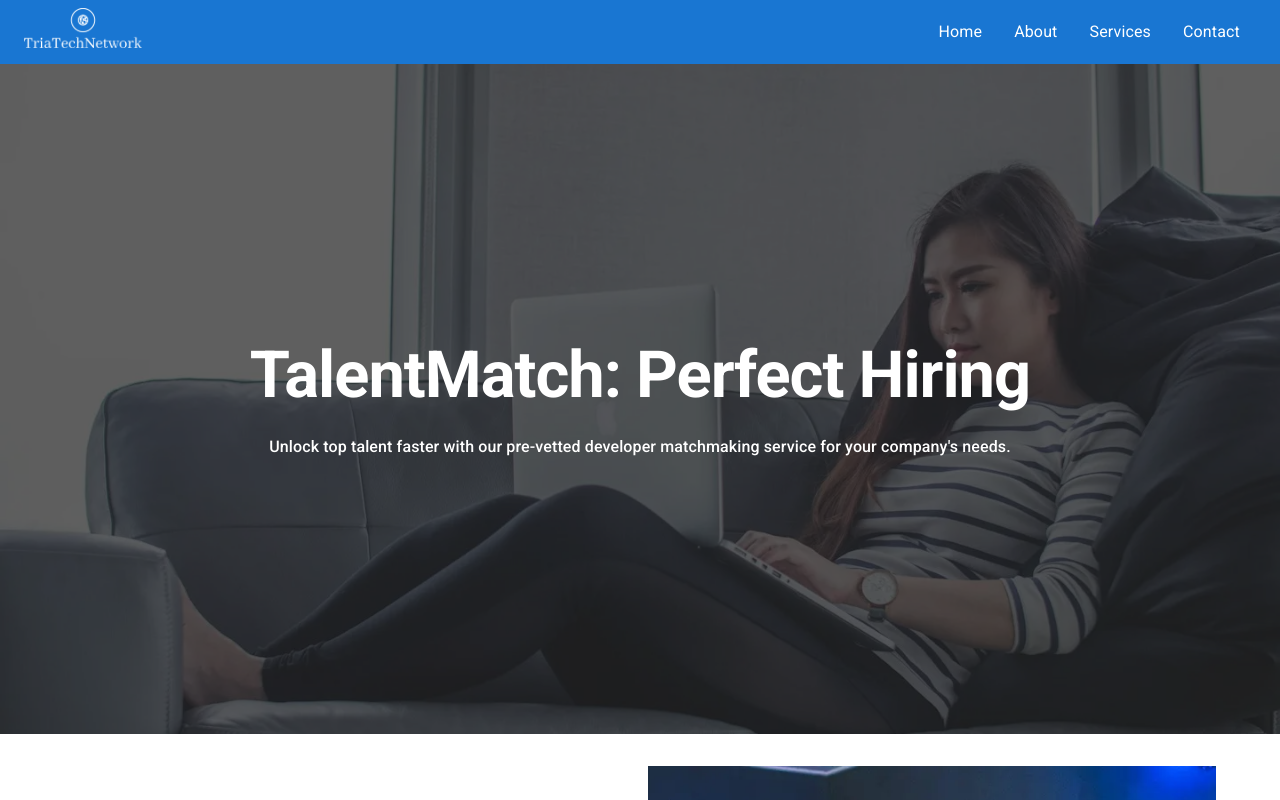
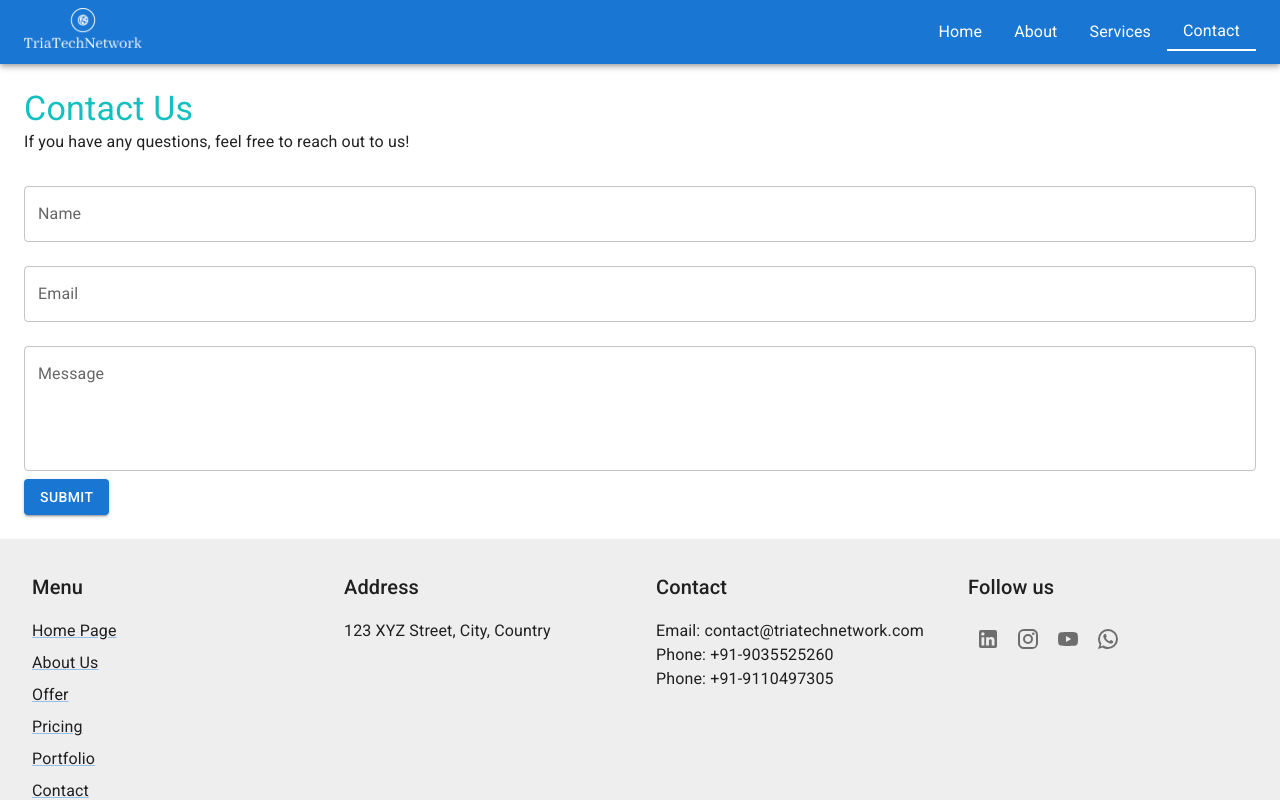
Before and after one commit to abskr82/tria-tech-network, a React (Vite) app: page /contact in a window 1280 px wide. Shown: the top 800 px of the page. Built offline with nearby package versions, Linux system fonts and the light colour scheme.

Commit message:
adding routes

```diff
--- a/package.json
+++ b/package.json
@@ -17,7 +17,8 @@
     "react": "^18.2.0",
     "react-countup": "^6.5.3",
     "react-dom": "^18.2.0",
-    "react-intersection-observer": "^9.10.3"
+    "react-intersection-observer": "^9.10.3",
+    "react-router-dom": "^6.24.1"
   },
   "devDependencies": {
     "@types/react": "^18.2.66",
--- a/src/App.tsx
+++ b/src/App.tsx
@@ -1,14 +1,31 @@
+import React, { Suspense, lazy } from 'react';
+import { BrowserRouter as Router, Route, Routes } from 'react-router-dom';
+import { CircularProgress } from '@mui/material';
+import Footer from './Components/Content/Footer';
+import Header from './Components/Header/Header';
+
 import './App.css'
-import Header from './Components/Header/Header';
-import ContentPage from './Components/Content/Content';
 
-function App() {
+const Home = lazy(() => import('./pages/Home'));
+const About = lazy(() => import('./pages/About'));
+const Services = lazy(() => import('./pages/Services'));
+const Contact = lazy(() => import('./pages/Contact'));
+
+const App: React.FC = () => {
   return (
-    <>
+    <Router>
       <Header />
-      <ContentPage />
-    </>
-  )
-}
+      <Suspense fallback={<CircularProgress />}>
+        <Routes>
+          <Route path="/" element={<Home />} />
+          <Route path="/about" element={<About />} />
+          <Route path="/services" element={<Services />} />
+          <Route path="/contact" element={<Contact />} />
+        </Routes>
+      </Suspense>
+      <Footer />
+    </Router>
+  );
+};
 
-export default App
+export default App;
--- a/src/Components/Content/Content.tsx
+++ b/src/Components/Content/Content.tsx
@@ -8,7 +8,6 @@ import AboutUsSection from './AboutUsSection';
 import StatisticsSection from './StatisticsSection';
 import WhyUsSection from './WhyUsSection';
 import ReviewSection from './ReviewSection';
-import Footer from './Footer';
 
 const Section = styled(Box)(({ theme }) => ({
     position: 'relative',
@@ -94,8 +93,6 @@ const ContentPage: React.FC = () => {
             <Container>
                 <ReviewSection />
             </Container>
-            <Footer />
-
         </>
     );
 };
--- a/src/Components/Header/Header.tsx
+++ b/src/Components/Header/Header.tsx
@@ -12,8 +12,8 @@ import CssBaseline from '@mui/material/CssBaseline';
 import MenuItem from '@mui/material/MenuItem';
 import { styled, useTheme } from '@mui/material/styles';
 import useMediaQuery from '@mui/material/useMediaQuery';
+import { NavLink } from 'react-router-dom';
 import logo from '../../assets/triatechnetwork-high-resolution-logo-white-transparent.png';
-
 
 const Root = styled('div')(() => ({
     flexGrow: 1,
@@ -23,17 +23,25 @@ const Logo = styled('img')({
     height: '40px', // Adjust as necessary
 });
 
-
 const MenuButton = styled(IconButton)(({ theme }) => ({
     marginRight: theme.spacing(2),
 }));
 
 const Title = styled(Typography)(() => ({
     flexGrow: 1,
+    cursor: 'pointer'
 }));
 
 const DrawerPaper = styled('div')(() => ({
     width: 240,
+}));
+
+const NavLinkStyled = styled(NavLink)(() => ({
+    textDecoration: 'none',
+    color: 'inherit',
+    '&.active': {
+        borderBottom: '2px solid'
+    },
 }));
 
 const Header: React.FC = () => {
@@ -45,19 +53,26 @@ const Header: React.FC = () => {
         setDrawerOpen(!drawerOpen);
     };
 
-    const menuItems = ['Home', 'About', 'Services', 'Contact'];
+    const menuItems = [
+        { text: 'Home', path: '/' },
+        { text: 'About', path: '/about' },
+        { text: 'Services', path: '/services' },
+        { text: 'Contact', path: '/contact' },
+    ];
 
     const drawer = (
-        <Drawer
-            anchor="right"
-            open={drawerOpen}
-            onClose={handleDrawerToggle}
-        >
+        <Drawer anchor="right" open={drawerOpen} onClose={handleDrawerToggle}>
             <DrawerPaper>
                 <List>
-                    {menuItems.map((text, index) => (
-                        <ListItem button key={index}>
-                            <ListItemText primary={text} />
+                    {menuItems.map((item, index) => (
+                        <ListItem
+                            button
+                            key={index}
+                            component={NavLinkStyled}
+                            to={item.path}
+                            onClick={handleDrawerToggle}
+                        >
+                            <ListItemText primary={item.text} />
                         </ListItem>
                     ))}
                 </List>
@@ -71,7 +86,9 @@ const Header: React.FC = () => {
             <AppBar position="static">
                 <Toolbar>
                     <Title variant="h6">
-                        <Logo src={logo} alt="Logo" />
+                        <NavLink to="/" style={{ textDecoration: 'none' }}>
+                            <Logo src={logo} alt="Logo" />
+                        </NavLink>
                     </Title>
                     {isMobile ? (
                         <>
@@ -87,7 +104,9 @@ const Header: React.FC = () => {
                         </>
                     ) : (
                         menuItems.map((item) => (
-                            <MenuItem key={item}>{item}</MenuItem>
+                            <MenuItem key={item.text} component={NavLinkStyled} to={item.path}>
+                                {item.text}
+                            </MenuItem>
                         ))
                     )}
                 </Toolbar>
--- /dev/null
+++ b/src/pages/About.tsx
@@ -0,0 +1,23 @@
+import React from 'react';
+import { Typography, Box } from '@mui/material';
+
+const About: React.FC = () => {
+    return (
+        <Box p={3}>
+            <Typography variant="h4" color="rgb(19, 192, 191)">
+                About Us
+            </Typography>
+            <Typography paragraph>
+                Welcome to our platform, where we connect companies with pre-vetted developers, streamlining the hiring process and saving valuable time and resources.
+            </Typography>
+            <Typography paragraph>
+                Our mission is to simplify the search for the perfect candidate by providing a curated pool of talented professionals ready to take on new challenges.
+            </Typography>
+            <Typography paragraph>
+                Let us help you find the right developer for your company, so you can focus on what truly matters – growing your business.
+            </Typography>
+        </Box>
+    );
+};
+
+export default About;
--- /dev/null
+++ b/src/pages/Contact.tsx
@@ -0,0 +1,25 @@
+import React from 'react';
+import { Typography, Box, TextField, Button } from '@mui/material';
+
+const Contact: React.FC = () => {
+    return (
+        <Box p={3}>
+            <Typography variant="h4" color="rgb(19, 192, 191)">
+                Contact Us
+            </Typography>
+            <Typography paragraph>
+                If you have any questions, feel free to reach out to us!
+            </Typography>
+            <Box component="form" noValidate autoComplete="off">
+                <TextField label="Name" fullWidth margin="normal" />
+                <TextField label="Email" fullWidth margin="normal" />
+                <TextField label="Message" fullWidth margin="normal" multiline rows={4} />
+                <Button variant="contained" color="primary" type="submit">
+                    Submit
+                </Button>
+            </Box>
+        </Box>
+    );
+};
+
+export default Contact;
--- /dev/null
+++ b/src/pages/Home.tsx
@@ -0,0 +1,11 @@
+import ContentPage from '../Components/Content/Content';
+
+function Home() {
+    return (
+        <>
+            <ContentPage />
+        </>
+    )
+}
+
+export default Home;
--- /dev/null
+++ b/src/pages/Services.tsx
@@ -0,0 +1,23 @@
+import React from 'react';
+import { Typography, Box } from '@mui/material';
+
+const Services: React.FC = () => {
+    return (
+        <Box p={3}>
+            <Typography variant="h4" color="rgb(19, 192, 191)">
+                Our Services
+            </Typography>
+            <Typography paragraph>
+                We offer a variety of services to help companies find the right developers, including:
+            </Typography>
+            <Typography paragraph>
+                - Pre-vetted developer pool
+                - Streamlined hiring process
+                - Efficient matching algorithm
+                - Long-lasting partnerships
+            </Typography>
+        </Box>
+    );
+};
+
+export default Services;
```
Also changed, not shown: 1 other file (tests, documents, lock files or other folders).
